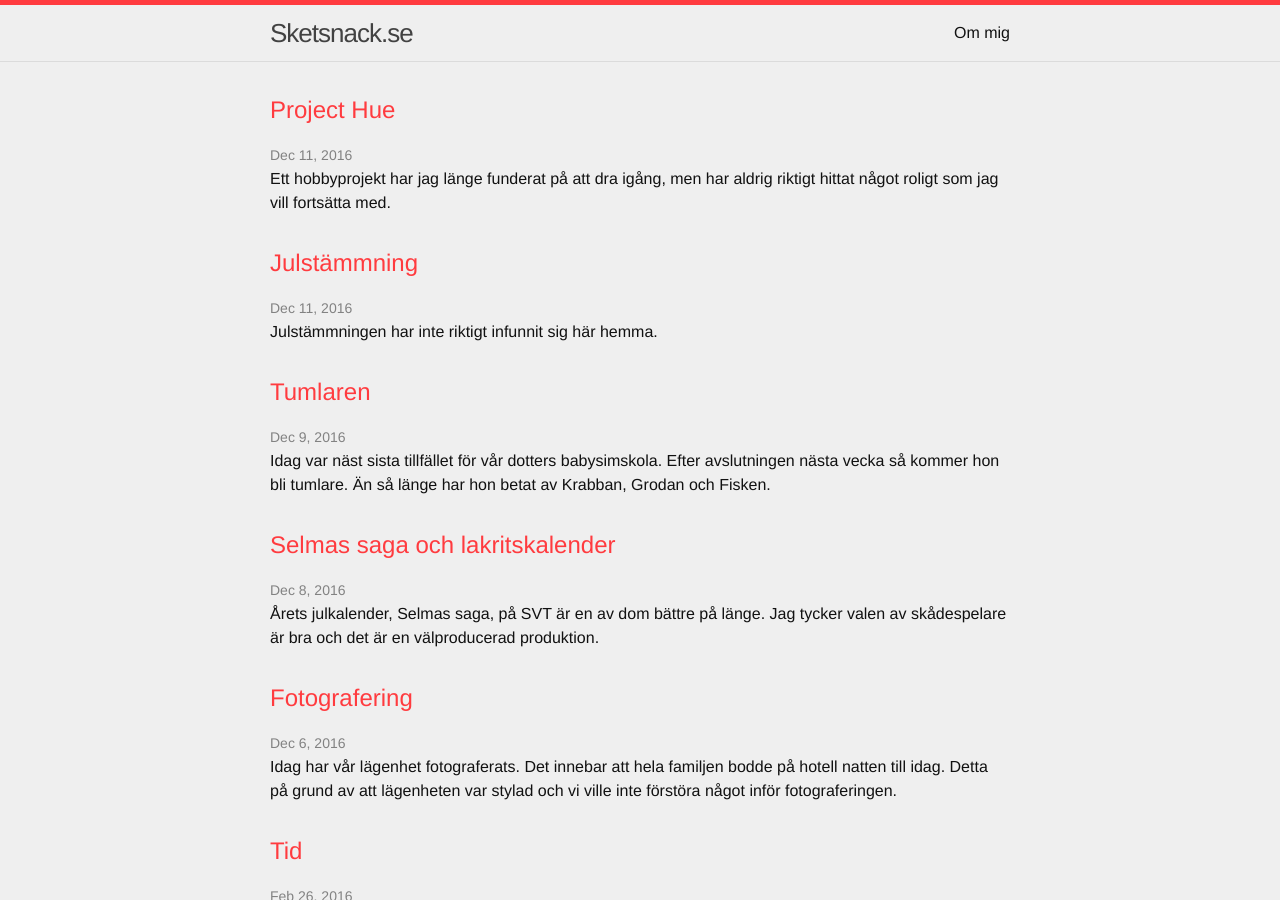
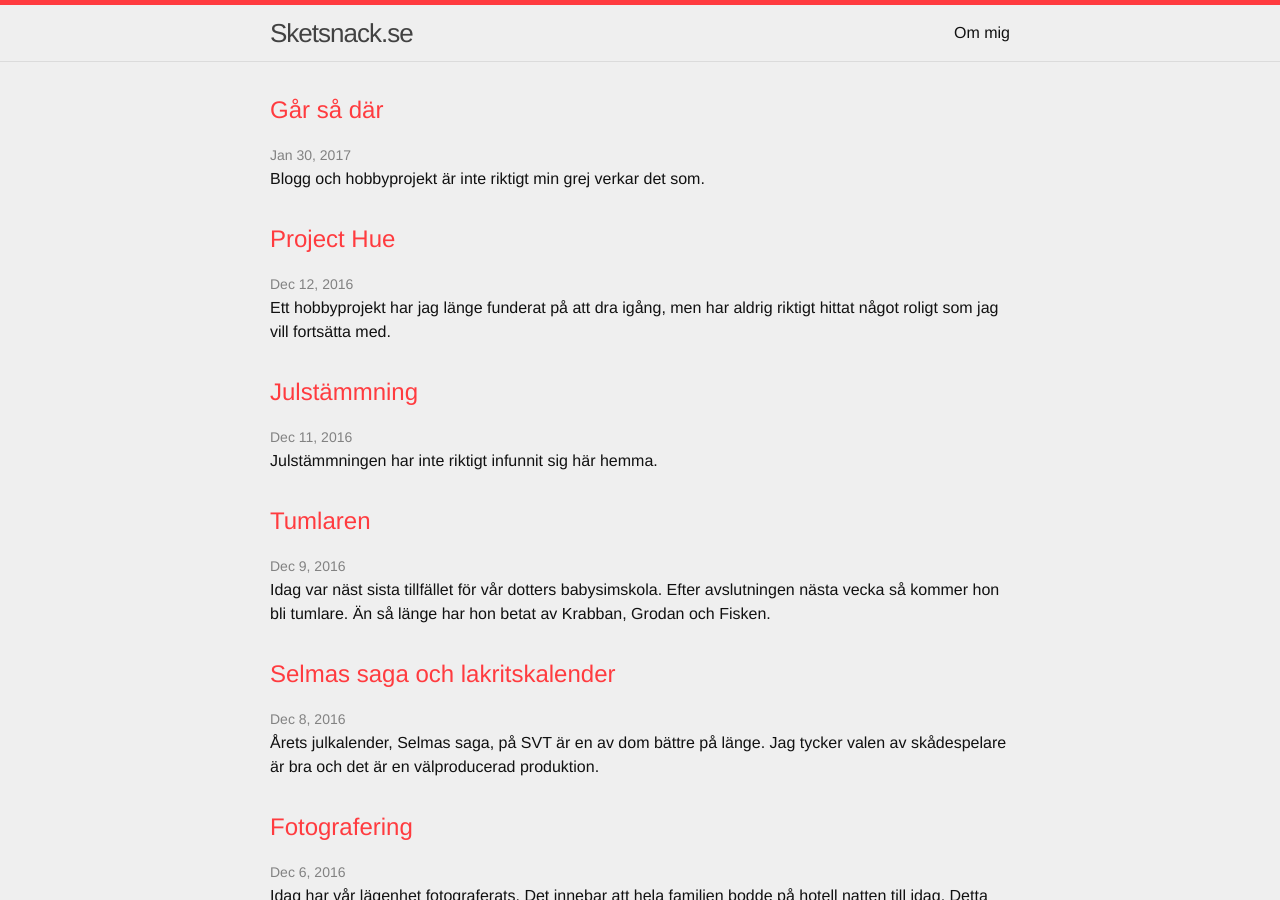
Before and after one commit to kitfr/kitfr.github.io, a Jekyll site: the page built from index.html, in a window 1280 px wide and 900 px high. Built offline with Jekyll 4.4.1, drawn with Linux system fonts in a browser that asks for light colours.

Commit message:
New post

```diff
--- a/_posts/2016/2016-12-12-project-hue.markdown
+++ b/_posts/2016/2016-12-12-project-hue.markdown
@@ -1,7 +1,7 @@
 ---
 layout: post
 title:  "Project Hue"
-date:   2016-12-11 08:46:00
+date:   2016-12-12 08:46:00
 categories: kod
 ---
 Ett hobbyprojekt har jag länge funderat på att dra igång, men har aldrig riktigt hittat något roligt som jag vill fortsätta med.
```
Also changed, not shown: _posts/2017/2017-01-30-går-så-där.markdown (added, +11 -0 lines).
